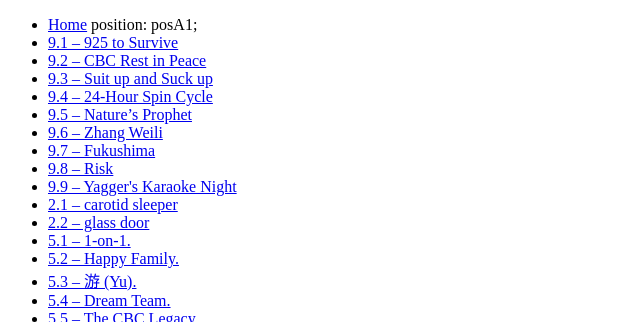
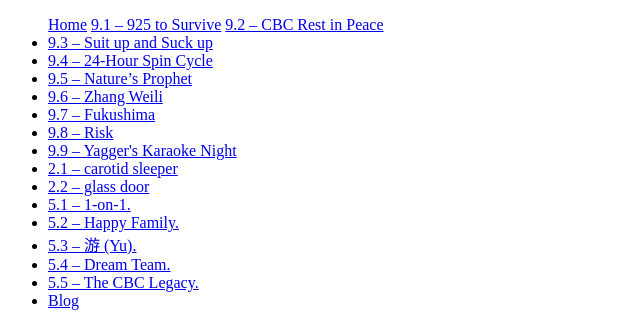
Before and after one commit to Project-925/project-925.github.io, a Jekyll site: the page built from index.html, in a window 1280 px wide, cut to the strip 0-322 px from the top of the page. Shown: the whole strip, without its empty margins (0-640 px from the left). Built offline with Jekyll 4.4.1, drawn with Linux system fonts in a browser that asks for light colours.

Commit message:
Update default.html

```diff
--- a/_layouts/default.html
+++ b/_layouts/default.html
@@ -16,9 +16,9 @@
 		<body>
 			<nav>
 	    		<ul>
-	        		<li><a href="/">Home</a> position: posA1;</li>
-		        	<li><a href="/9.1">9.1 – 925 to Survive</a></li>
-	        		<li><a href="/9.2">9.2 – CBC Rest in Peace</a></li>
+	        		<a href="/">Home</a>
+		        	<a href="/9.1">9.1 – 925 to Survive</a>
+	        		<a href="/9.2">9.2 – CBC Rest in Peace</a>
 	        		<li><a href="/9.3">9.3 – Suit up and Suck up</a></li>
 				<li><a href="/9.4">9.4 – 24-Hour Spin Cycle</a></li>
 				<li><a href="/9.5">9.5 – Nature’s Prophet</a></li>
```
